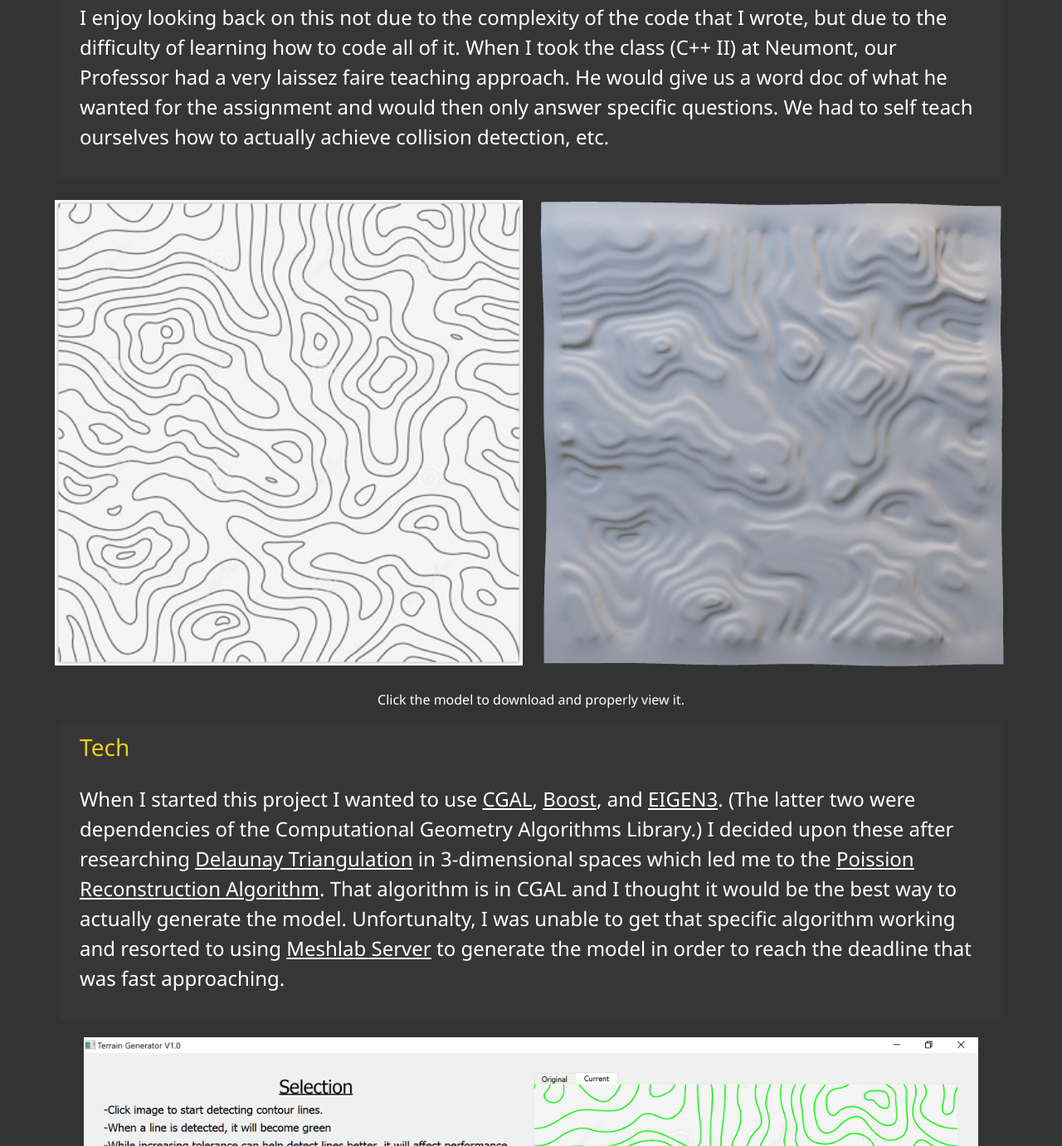
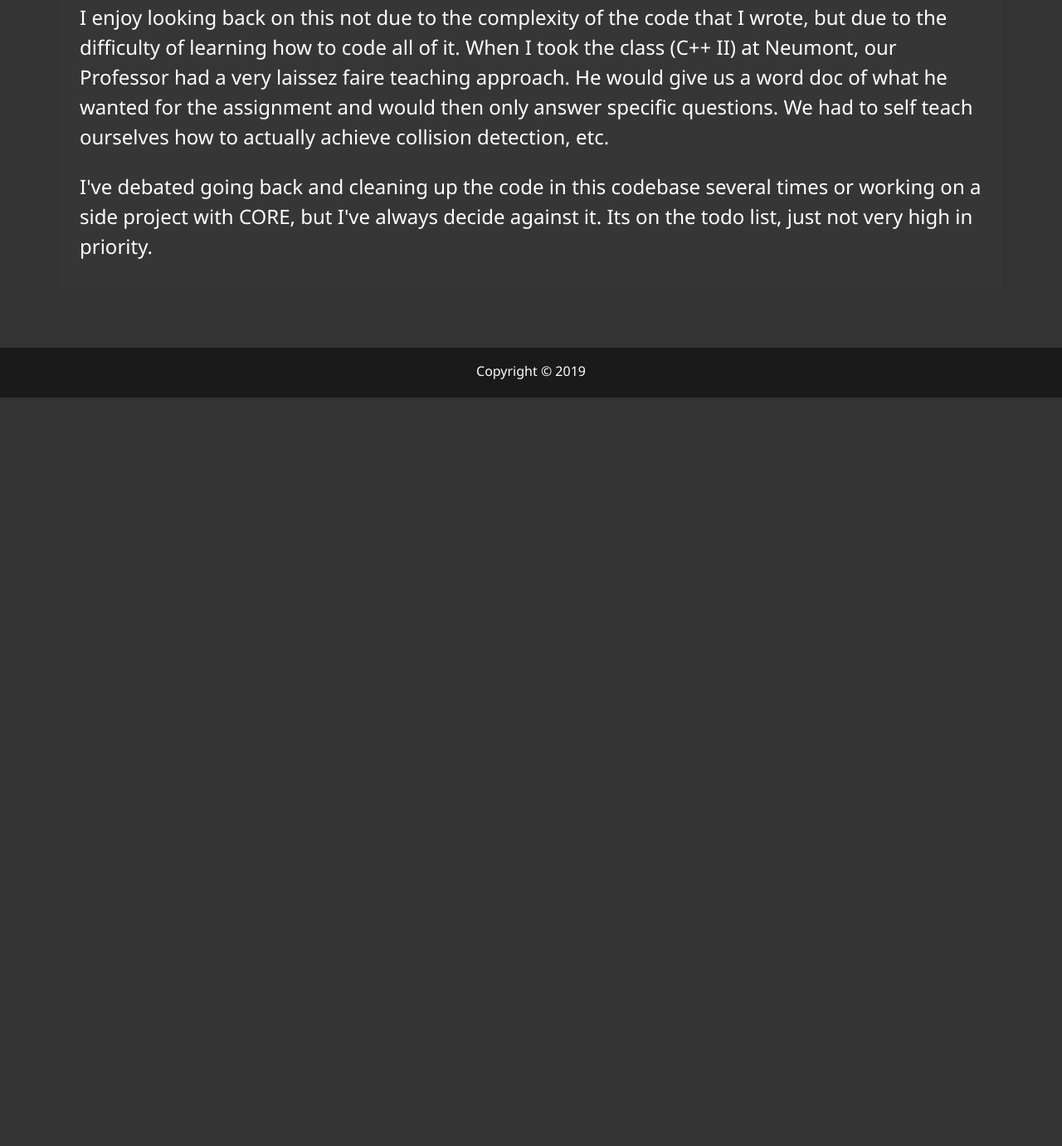
Before and after one commit to Erxrick/PortfolioProject, a website: page FirstWebsite/dist/projectpages/2dvectorgame.html in a window 1280 px wide. Shown: the part 1199-2580 px from the top of the page at 83% size. After the commit the page ends 1678 px from the top, so only its background shows below. Drawn offline with Linux system fonts and the light colour scheme.

```diff
--- a/FirstWebsite/dist/projectpages/2dvectorgame.html
+++ b/FirstWebsite/dist/projectpages/2dvectorgame.html
@@ -71,63 +71,9 @@
 						give us a word doc of what he wanted for the assignment and would then only answer specific questions. We had to self teach
 						ourselves how to actually achieve collision detection, etc.
 					</p>
-				</div>
-				<div class="row">
-					<div class="column-half">
-						<img
-							src="../img/projects/capstone/example_map.jpg"
-							alt="Asci Art"
-							class="large-size img-center small-margin"
-							style="width:100%"
-						/>
-					</div>
-					<div class="column-half">
-						<a href="../Capstone_Example_Model.zip" target="_blank" download>
-							<img
-								src="../img/projects/capstone/example_model.png"
-								alt="Asci Art"
-								class="large-size img-center small-margin"
-								style="width:100%"
-							/>
-						</a>
-					</div>
-				</div>
-				<p style="text-align: center">
-					Click the model to download and properly view it.
-				</p>
-				<div class="bio">
-					<h3 class="text-secondary">Tech</h3>
 					<p>
-						When I started this project I wanted to use <a class="link" href="https://www.cgal.org/" target="_blank">CGAL</a>,
-						<a class="link" href="https://www.boost.org/" target="_blank">Boost</a>, and
-						<a class="link" href="http://eigen.tuxfamily.org/index.php?title=Main_Page" target="_blank">EIGEN3</a>. (The latter two were
-						dependencies of the Computational Geometry Algorithms Library.) I decided upon these after researching
-						<a class="link" href="https://en.wikipedia.org/wiki/Delaunay_triangulation" target="_blank">Delaunay Triangulation</a>
-						in 3-dimensional spaces which led me to the
-						<a class="link" href="https://doc.cgal.org/latest/Poisson_surface_reconstruction_3/index.html" target="_blank"
-							>Poission Reconstruction Algorithm</a
-						>. That algorithm is in CGAL and I thought it would be the best way to actually generate the model. Unfortunalty, I was unable
-						to get that specific algorithm working and resorted to using
-						<a class="link" href="http://www.meshlab.net/" target="_blank">Meshlab Server</a> to generate the model in order to reach the
-						deadline that was fast approaching.
-					</p>
-				</div>
-				<img
-					src="../img/projects/capstone/Capstone_Selection.png"
-					alt="Selection Screen of my Capstone"
-					class="large-size img-center small-margin"
-				/>
-				<p style="text-align: center">
-					This is the selection page with all of the lines already selected.
-				</p>
-				<div class="bio">
-					<p>
-						The approach I took was to use a custom
-						<a class="link" href="https://en.wikipedia.org/wiki/Flood_fill" target="_blank">flood fill algorithm</a> to detect the lines
-						and then used that data to generate XYZ coordinates. The next step was to allow users to adjust the height of individual lines
-						before generation. Once that is done, I generate a .XYZ file to pass into
-						<a class="link" href="http://www.meshlab.net/" target="_blank">Meshlab Server</a> that will finish the process and create the
-						3D model for me.
+						I've debated going back and cleaning up the code in this codebase several times or working on a side project with CORE, but
+						I've always decide against it. Its on the todo list, just not very high in priority.
 					</p>
 				</div>
 			</div>
```
